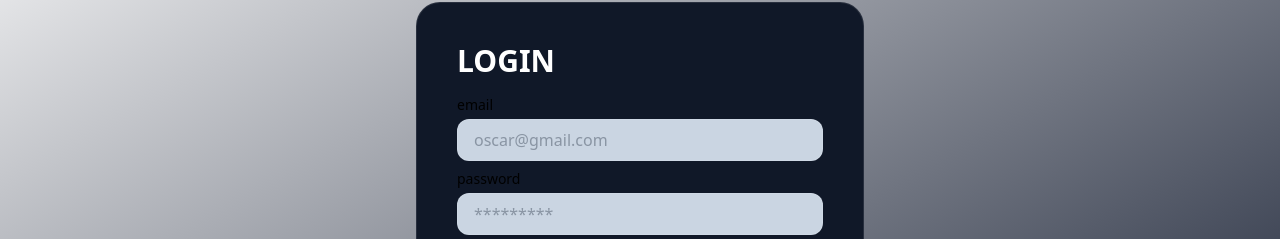
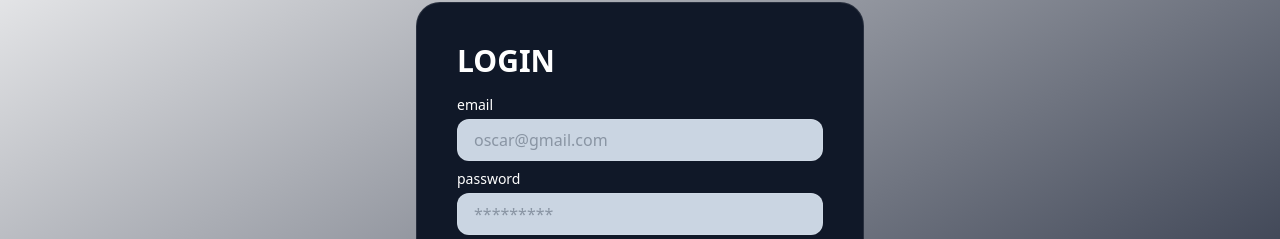
Before and after one commit to asnganje/bookswap-frontend, a React (Vite) app: page /login in a window 1280 px wide. Shown: the part 169-408 px from the top of the page. Built offline with nearby package versions, Linux system fonts and the light colour scheme.

Commit message:
change text color

```diff
--- a/src/components/InputField.jsx
+++ b/src/components/InputField.jsx
@@ -9,7 +9,7 @@ const InputField = ({
 }) => {
   return(
     <div className="flex flex-col gap-1">
-      <label className="text-sm text-muted">{label}</label>
+      <label className="text-sm text-muted text-white">{label}</label>
       <input
         type={type}
         name={name}
```
